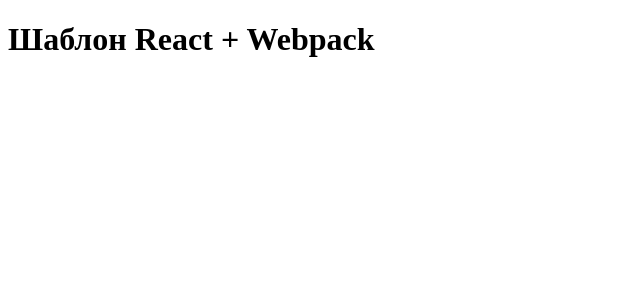
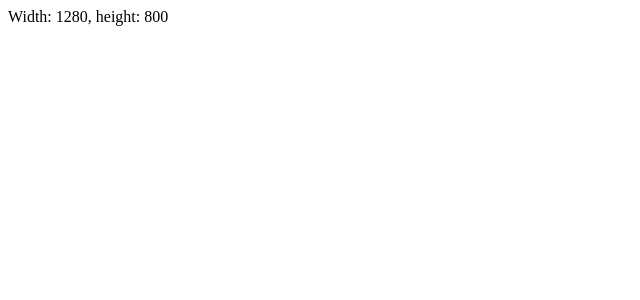
Before and after one commit to Dekarontohos/React_Middle, a React app: page / in a window 1280 px wide. Shown: the top 300 px of the page, without its empty margins (0-640 px from the left). Built offline with nearby package versions, Linux system fonts and the light colour scheme.

Commit message:
feat: realise task 4

```diff
--- a/src/App.jsx
+++ b/src/App.jsx
@@ -1,5 +1,14 @@
 import React from 'react';
+import { useViewportSize } from './hooks/useViewportSize';
 
-const App = () => <h1>Шаблон React + Webpack</h1>;
+function Demo() {
+  const { width, height } = useViewportSize();
 
-export default App;
+  return (
+    <div>
+      Width: {width}, height: {height}
+    </div>
+  );
+}
+
+export default Demo;
--- /dev/null
+++ b/src/hooks/useViewportSize.jsx
@@ -0,0 +1,24 @@
+import { useState, useCallback } from 'react';
+import { useWindowEvent } from './useWindowEvent';
+
+export function useViewportSize() {
+  const getSize = useCallback(() => {
+    if (typeof window === 'undefined') {
+      return { width: 0, height: 0 };
+    }
+    return {
+      width: window.innerWidth,
+      height: window.innerHeight,
+    };
+  }, []);
+
+  const [size, setSize] = useState(getSize);
+
+  const handleResize = () => {
+    setSize(getSize());
+  };
+
+  useWindowEvent('resize', handleResize);
+
+  return size;
+}
--- /dev/null
+++ b/src/hooks/useWindowEvent.jsx
@@ -0,0 +1,15 @@
+import { useEffect } from 'react';
+
+export function useWindowEvent(type, listener, options) {
+  useEffect(() => {
+    if (typeof window === 'undefined') {
+      return;
+    }
+
+    window.addEventListener(type, listener, options);
+
+    return () => {
+      window.removeEventListener(type, listener, options);
+    };
+  }, [type, listener, options]);
+}
```
